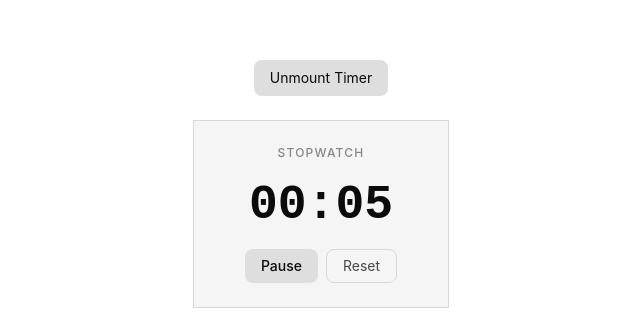
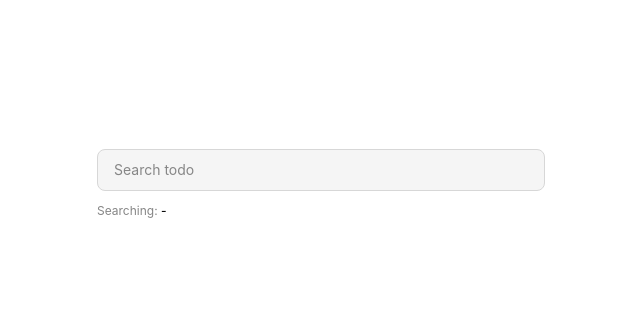
Before and after one commit to Rizz404/learn-vue, a Vue app: page / in a window 1280 px wide. Shown: the part 216-538 px from the top of the page, without its empty margins (319-959 px from the left). Built offline with nearby package versions, Linux system fonts and the light colour scheme.

Commit message:
Modul 4 - Sesi 4.2 Watchers — watch & watchEffect

```diff
--- /dev/null
+++ b/src/AppFor42.vue
@@ -0,0 +1,13 @@
+<script setup lang="ts">
+import SearchBox from './components/SearchBox.vue'
+
+const handleSearch = (query: string) => {
+  console.log('[App] Search triggered:', query)
+}
+</script>
+
+<template>
+  <main class="min-h-screen bg-background flex items-center justify-center p-8">
+    <SearchBox placeholder="Search todo" :debounce-ms="400" @search="handleSearch" />
+  </main>
+</template>
--- /dev/null
+++ b/src/components/SearchBox.vue
@@ -0,0 +1,113 @@
+<script setup lang="ts">
+import { ref, watch, watchEffect } from 'vue'
+
+interface SearchResult {
+  id: number
+  title: string
+}
+
+interface Props {
+  placeholder?: string
+  debounceMs?: number
+}
+
+const props = withDefaults(defineProps<Props>(), {
+  placeholder: 'Find something',
+  debounceMs: 300,
+})
+
+const emit = defineEmits<{
+  search: [query: string]
+}>()
+
+const query = ref('')
+const debouncedQuery = ref('')
+const isLoading = ref(false)
+const results = ref<SearchResult[]>([])
+
+let debounceTimer: ReturnType<typeof setTimeout> | null = null
+
+// * Watch dengan debounce manual
+watch(query, (newVal) => {
+  if (debounceTimer !== null) {
+    clearTimeout(debounceTimer)
+  }
+
+  if (newVal.trim() === '') {
+    debouncedQuery.value = ''
+    results.value = []
+    return
+  }
+
+  isLoading.value = true
+
+  debounceTimer = setTimeout(() => {
+    debouncedQuery.value = newVal.trim()
+    emit('search', debouncedQuery.value)
+    debounceTimer = null
+  }, props.debounceMs)
+})
+
+// * Otomatis track debouncedQuery dan simulasi fetch
+watchEffect(async () => {
+  const currentQuery = debouncedQuery.value
+
+  if (!currentQuery) {
+    isLoading.value = false
+    results.value = []
+    return
+  }
+
+  // Simulasi API call dengan JSONPlaceholder
+  const res = await fetch(`https://jsonplaceholder.typicode.com/todos?q=${currentQuery}&_limit=5`)
+  const data: SearchResult[] = await res.json()
+
+  // Hanya update jika query masih sama (cegah race condition)
+  if (debouncedQuery.value === currentQuery) {
+    results.value = data
+    isLoading.value = false
+  }
+})
+</script>
+
+<template>
+  <div class="flex flex-col gap-3 w-full max-w-md">
+    <div class="relative">
+      <input
+        type="search"
+        v-model="query"
+        :placeholder="placeholder"
+        class="w-full px-4 py-2.5 pr-10 rounded-lg border border-border bg-surface text-content text-sm placeholder:text-content-muted outline-none focus:ring-2 focus:ring-primary focus:border-primary transition-colors"
+      />
+
+      <!-- Loading spinner -->
+      <span
+        v-if="isLoading"
+        class="absolute right-3 top-1/2 -translate-y-1/2 text-content-muted text-xs"
+      >
+        ...
+      </span>
+    </div>
+
+    <!-- Debounced query debug info -->
+    <p class="text-xs text-content-muted">
+      Searching: <span class="text-content font-medium">{{ debouncedQuery || '-' }}</span>
+    </p>
+
+    <!-- * Results -->
+    <ul v-if="results.length > 0" class="flex flex-col gap-1">
+      <li
+        v-for="result in results"
+        :key="result.id"
+        class="px-3 py-2 rounded-lg bg-surface border border-border-subtle text-sm text-content hover:bg-surface-raised transition-colors"
+      >
+        <span class="text-content-muted text-xs mr-2">#{{ result.id }}</span> {{ result.title }}
+      </li>
+    </ul>
+
+    <!-- Empty state -->
+    <p v-else-if="debouncedQuery && !isLoading" class="text-sm text-content-muted text-center py-4">
+      Tidak ada hasil untuk "{{ debouncedQuery }}"
+    </p>
+  </div>
+</template>
--- a/src/main.ts
+++ b/src/main.ts
@@ -7,8 +7,9 @@ import AppFor32 from './AppFor32.vue'
 import AppFor33 from './AppFor33.vue'
 import AppFor34 from './AppFor34.vue'
 import AppFor41 from './AppFor41.vue'
+import AppFor42 from './AppFor42.vue'
 
 const { initDarkMode } = useDarkMode()
 initDarkMode()
 
-createApp(AppFor41).mount('#app')
+createApp(AppFor42).mount('#app')
```
